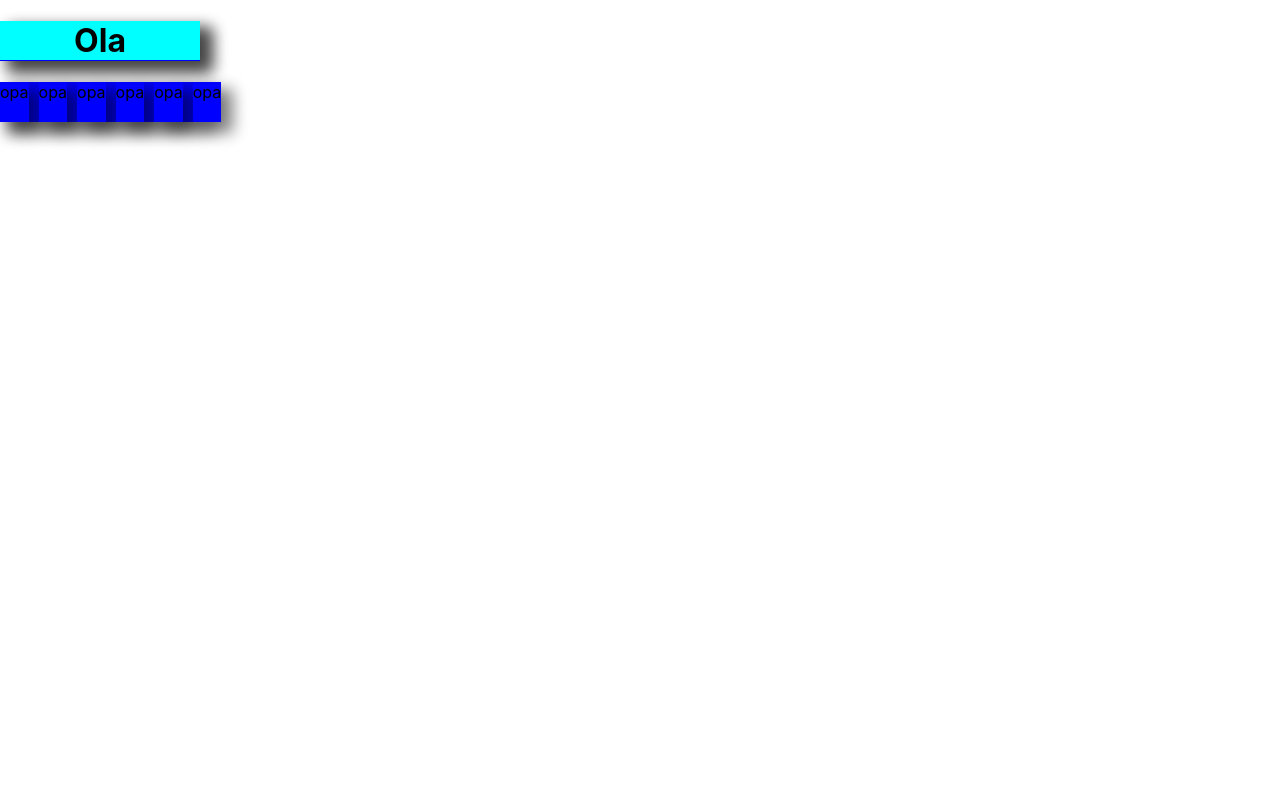
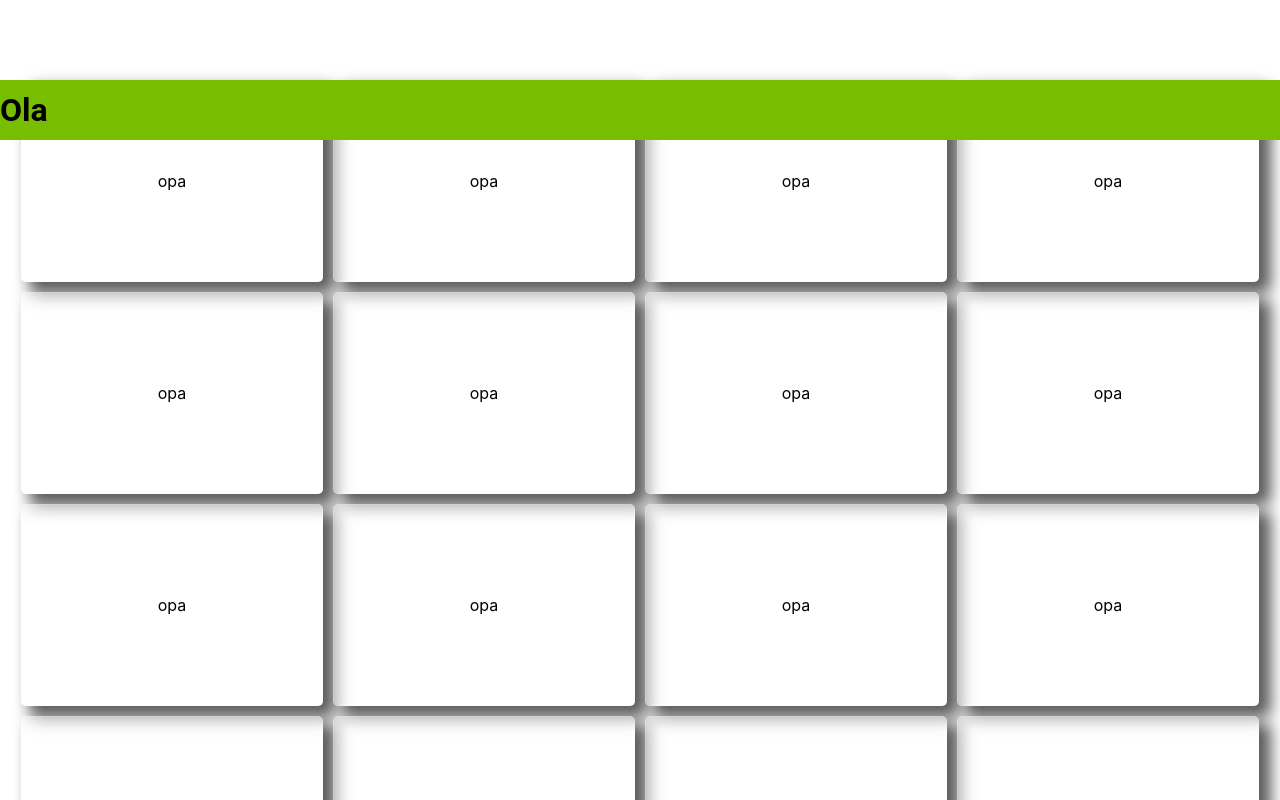
Before and after one commit to FelipeFelipeRenan/ecommerce-frontend-test, a React (Create React App) app: page / in a window 1280 px wide. Shown: the top 800 px of the page. Built offline with nearby package versions, Linux system fonts and the light colour scheme.

Commit message:
Adding the Footer

```diff
--- a/src/App.css
+++ /dev/null
@@ -1,38 +0,0 @@
-.App {
-  text-align: center;
-}
-
-.App-logo {
-  height: 40vmin;
-  pointer-events: none;
-}
-
-@media (prefers-reduced-motion: no-preference) {
-  .App-logo {
-    animation: App-logo-spin infinite 20s linear;
-  }
-}
-
-.App-header {
-  background-color: #282c34;
-  min-height: 100vh;
-  display: flex;
-  flex-direction: column;
-  align-items: center;
-  justify-content: center;
-  font-size: calc(10px + 2vmin);
-  color: white;
-}
-
-.App-link {
-  color: #61dafb;
-}
-
-@keyframes App-logo-spin {
-  from {
-    transform: rotate(0deg);
-  }
-  to {
-    transform: rotate(360deg);
-  }
-}
--- a/src/App.js
+++ b/src/App.js
@@ -1,12 +1,13 @@
-import './App.css';
+import Footer from './components/Footer';
 import Header from './components/Header';
 import Items from './components/Items';
 
 function App() {
   return (
     <div className="App">
-     <Header />
-     <Items />
+      <Header />
+      <Items />
+      <Footer />
     </div>
   );
 }
--- a/src/components/Card/index.jsx
+++ b/src/components/Card/index.jsx
@@ -4,7 +4,7 @@ import "./index.scss"
 const Card = () => {
 
     return(
-        <div>
+        <div className="card">
             opa
         </div>
     )
--- a/src/components/Card/index.scss
+++ b/src/components/Card/index.scss
@@ -1,7 +1,22 @@
-div {
-    width: 200px;
-    height: 40px;
-    background-color: blue;
-  -webkit-box-shadow: 10px 9px 15px 2px rgba(0, 0, 0, 0.49);
-  box-shadow: 10px 9px 15px 2px rgba(0, 0, 0, 0.49) I;
+.card {
+  display: flex;
+  flex-direction: column;
+  align-items: center;
+  justify-content: center;
+  background: rgba(255, 255, 255, 0.25);
+  -webkit-box-shadow: 10px 9px 15px 2px rgba(0, 0, 0, 0.65);
+  box-shadow: 10px 9px 15px 2px rgba(0, 0, 0, 0.65);
+  backdrop-filter: blur(4px);
+  -webkit-backdrop-filter: blur(4px);
+  border-radius: 10px;
+  border: 1px solid rgba(255, 255, 255, 0.18);
+  border-radius: 5px;
+  height: 200px;
+  width: 300px;
+  text-align: center;
+
+  &:hover{
+    transform: scale(1.2);
+    box-shadow: 0 0 8px rgba(0, 0, 0, 0.6);
+  }
 }
--- /dev/null
+++ b/src/components/Footer/index.jsx
@@ -0,0 +1,11 @@
+import './index.scss'
+
+const Footer = () =>{
+    return(
+        <footer>
+            <p>oi</p>
+        </footer>
+    )
+}
+
+export default Footer
--- /dev/null
+++ b/src/components/Footer/index.scss
@@ -0,0 +1,16 @@
+footer{
+    display: block !important;
+    margin-bottom: 0px;
+    z-index: 2;
+
+
+    background-color: #77be00;
+    width: 100%;
+
+    height: 100px;
+    display: flex;
+    flex-direction: row;
+    justify-content: space-between;
+    align-items: center;
+    flex-shrink: 0;
+}
--- a/src/components/Header/index.jsx
+++ b/src/components/Header/index.jsx
@@ -6,6 +6,7 @@ const Header = () =>{
         <header>
             <h1>Ola</h1>
         </header>
+
     )
 }
 
--- a/src/components/Header/index.scss
+++ b/src/components/Header/index.scss
@@ -1,4 +1,16 @@
 header{
+
+    position: fixed;
+    display: flex;
+    flex-direction: row;
+    justify-content: space-between;
+    align-items: center;
+
     width: 100%;
-    background-color: aqua;
+    height: 60px;
+    background-color: #77be00;
+    font-family: "Roboto", sans-serif;
+    size: 17pt;
+    z-index: 2;
+
 }
--- a/src/components/Items/index.jsx
+++ b/src/components/Items/index.jsx
@@ -10,6 +10,18 @@ const Items = () => {
       <Card />
       <Card />
       <Card />
+      <Card />
+      <Card />
+      <Card />
+      <Card />
+      <Card />
+      <Card />
+      <Card />
+      <Card />
+      <Card />
+      <Card />
+      <Card />
+      <Card />
     </div>
   );
 };
--- a/src/components/Items/index.scss
+++ b/src/components/Items/index.scss
@@ -1,6 +1,10 @@
 .card-container{
+    margin-top: 80px;
+    margin-bottom: 50px;
     display: flex;
     flex-direction: row;
     gap: 10px;
-    justify-content: space-between;
+    align-items: center;
+    justify-content: center;
+    flex-wrap: wrap;
 }
--- a/src/index.css
+++ b/src/index.css
@@ -1,13 +1,22 @@
+html,
 body {
+  min-height: 100vh;
   margin: 0;
-  font-family: -apple-system, BlinkMacSystemFont, 'Segoe UI', 'Roboto', 'Oxygen',
-    'Ubuntu', 'Cantarell', 'Fira Sans', 'Droid Sans', 'Helvetica Neue',
+  padding: 0;
+  height: 100%;
+}
+
+body {
+  padding: 0;
+  margin: 0;
+  font-family: -apple-system, BlinkMacSystemFont, "Segoe UI", "Roboto", "Oxygen",
+    "Ubuntu", "Cantarell", "Fira Sans", "Droid Sans", "Helvetica Neue",
     sans-serif;
   -webkit-font-smoothing: antialiased;
   -moz-osx-font-smoothing: grayscale;
 }
 
 code {
-  font-family: source-code-pro, Menlo, Monaco, Consolas, 'Courier New',
+  font-family: source-code-pro, Menlo, Monaco, Consolas, "Courier New",
     monospace;
 }
```
